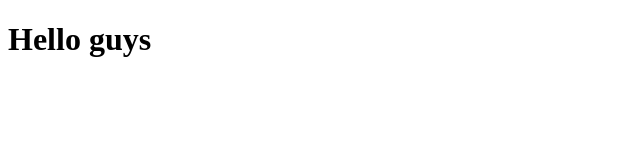
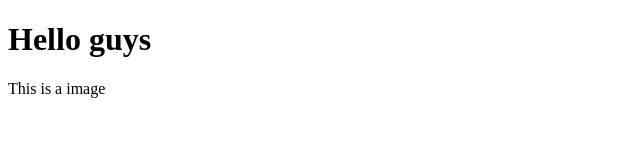
Before and after one commit to Arifulhaque313/m-branch, a plain HTML site: page index.html in a window 1280 px wide. Shown: the whole page, without its empty margins (0-640 px from the left). Drawn offline with Linux system fonts and the light colour scheme.

```diff
--- a/index.html
+++ b/index.html
@@ -9,5 +9,6 @@
 <body>
 
     <h1>Hello guys</h1>
+    <p>This is a image</p>
 </body>
 </html>
```
